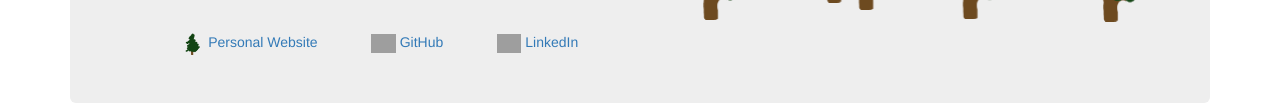
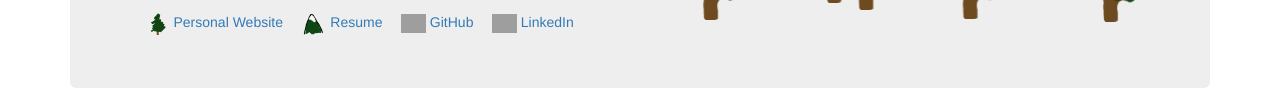
Before and after one commit to ankihg/for_ucoz, a plain HTML site: page index.html in a window 1280 px wide. Shown: the part 213-316 px from the top of the page. Drawn offline with nearby package versions, Linux system fonts and the light colour scheme; grey boxes are pictures that could not be loaded.

Commit message:
added resume link

```diff
--- a/index.html
+++ b/index.html
@@ -33,8 +33,9 @@
 <div class="col-sm-6">
  <h1>Annika Hagelin</h1>
  <p>Seeking full-time employment in software development</p>
- <br>
+
  <a href="http://ankihg.ucoz.com/" target="_blank"><img src="/media/tree3_c.png"> Personal Website</a>
+ <a href="http://ankihg.ucoz.com/resume_online.pdf" target="_blank"><img src="/media/mtn.png"> Resume</a>
  <a href="https://github.com/ankihg/" target="_blank"><img src="https://assets-cdn.github.com/images/modules/logos_page/GitHub-Mark.png"> GitHub</a>
  <a href="https://www.linkedin.com/in/annika-hagelin-a8b949ab" target="_blank"><img src="http://uxrepo.com/static/icon-sets/brandico/svg/linkedin-rect.svg"> LinkedIn</a>
 
--- a/styles/base.css
+++ b/styles/base.css
@@ -40,7 +40,7 @@ p {
 }
 
 .jumbotron a {
-  margin-left: 10%;
+  margin-left: 3%;
 }
 
 .jumbotron a img {
```
